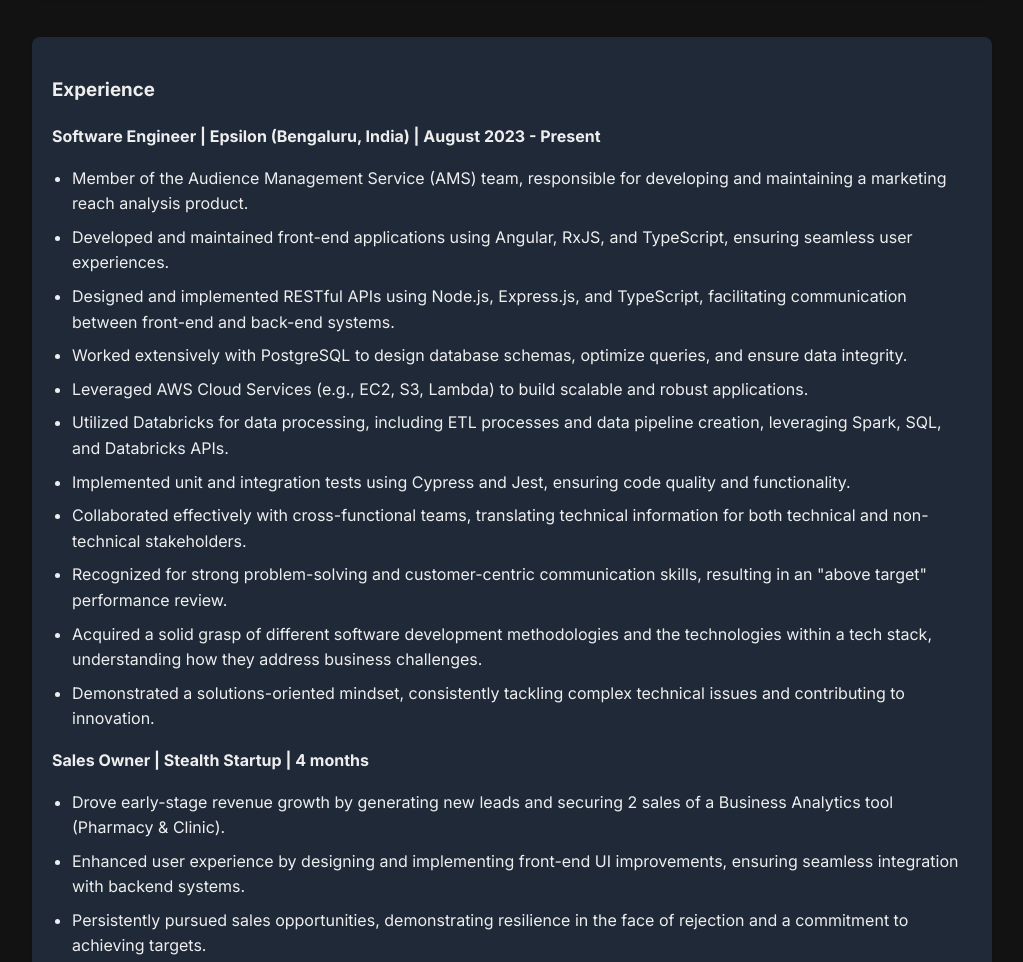
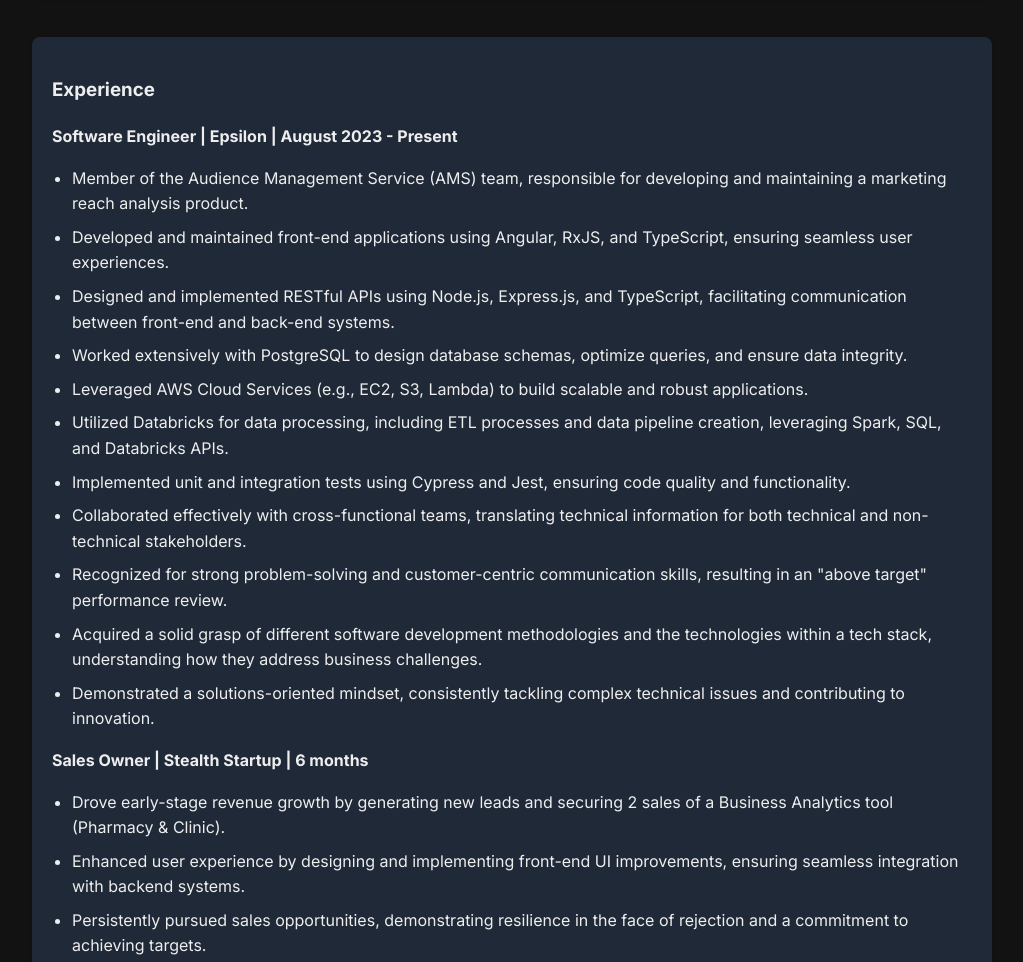
Before and after one commit to aniruddh-acharya/aniruddh-acharya.github.io, a plain HTML site: page cv.html in a window 1280 px wide. Shown: the part 646-1608 px from the top of the page, without its empty margins (128-1151 px from the left). Drawn offline with Linux system fonts and the light colour scheme.

Commit message:
Removed Location

```diff
--- a/cv.html
+++ b/cv.html
@@ -62,7 +62,7 @@
                     <div class="container">
                         <h3>Experience</h3>
                         <div class="experience-entry">
-                            <p><strong>Software Engineer | Epsilon (Bengaluru, India) | August 2023 - Present</strong></p>
+                            <p><strong>Software Engineer | Epsilon | August 2023 - Present</strong></p>
                             <ul>
                                 <li>Member of the Audience Management Service (AMS) team, responsible for developing and maintaining a marketing reach analysis product.</li>
                                 <li>Developed and maintained front-end applications using Angular, RxJS, and TypeScript, ensuring seamless user experiences.</li>
@@ -78,7 +78,7 @@
                             </ul>
                         </div>
                         <div class="experience-entry">
-                            <p><strong>Sales Owner | Stealth Startup | 4 months</strong></p>
+                            <p><strong>Sales Owner | Stealth Startup | 6 months</strong></p>
                             <ul>
                                 <li>Drove early-stage revenue growth by generating new leads and securing 2 sales of a Business Analytics tool (Pharmacy & Clinic).</li>
                                 <li>Enhanced user experience by designing and implementing front-end UI improvements, ensuring seamless integration with backend systems.</li>
```
